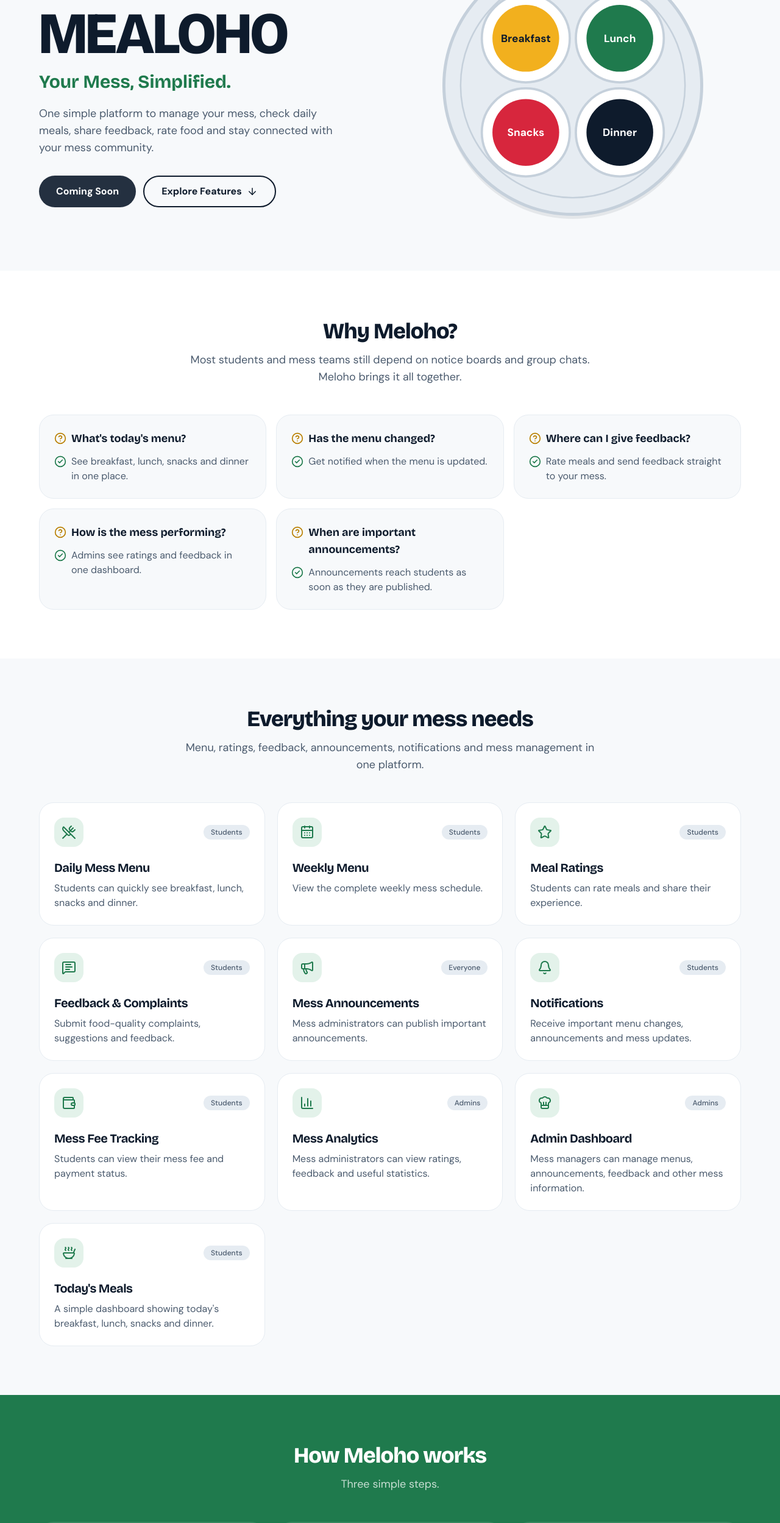
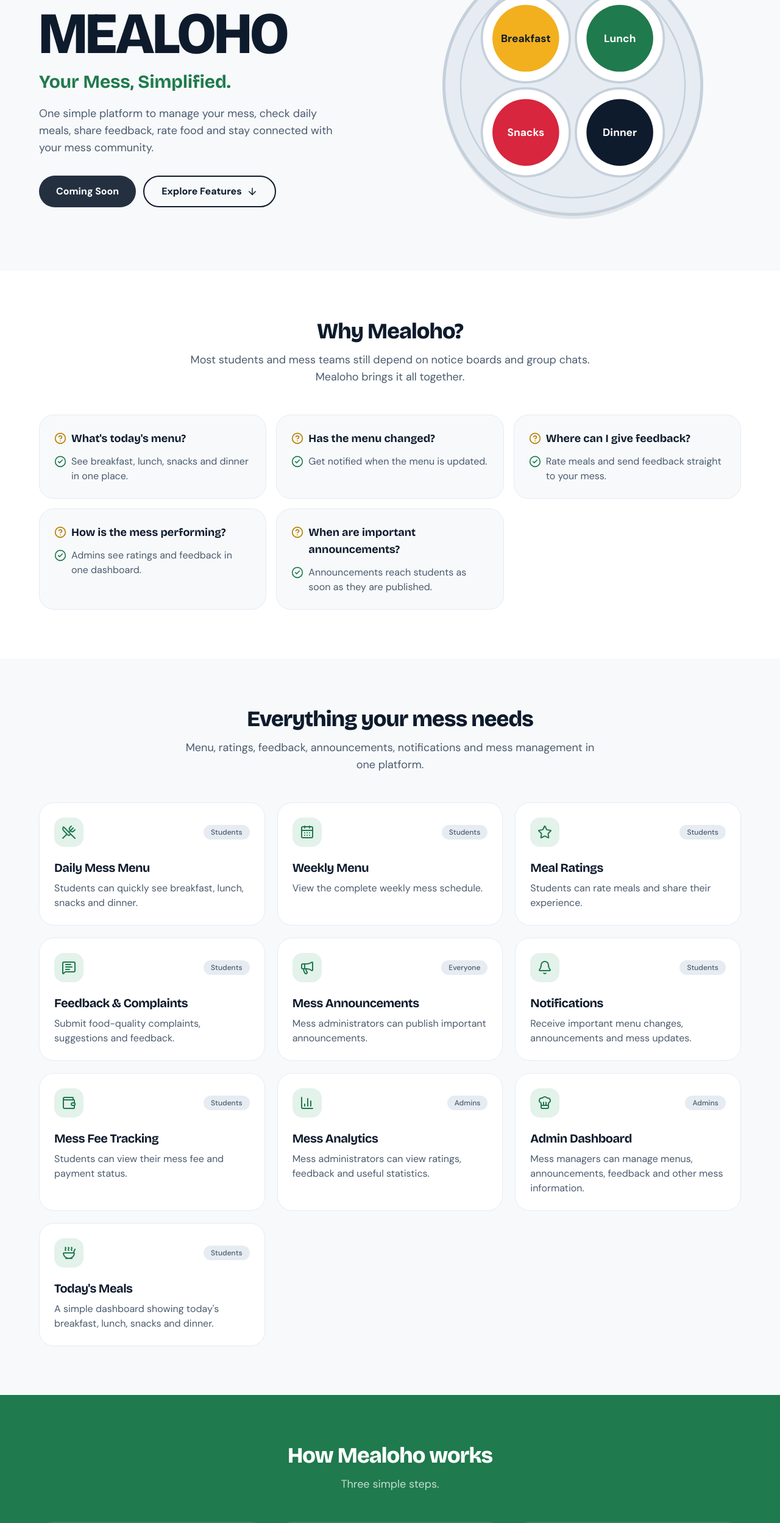
Before and after one commit to amritesh-0/Mealoho.in, a React (Vite) app: page / in a window 1280 px wide. Shown: the part 234-2732 px from the top of the page at 61% size. Built offline with nearby package versions, Linux system fonts and the light colour scheme.

Commit message:
Update Home.tsx

```diff
--- a/src/pages/Home.tsx
+++ b/src/pages/Home.tsx
@@ -24,7 +24,7 @@ export default function Home() {
       <Hero />
       <section className="bg-white px-6 py-20">
         <div className="mx-auto max-w-6xl">
-          <SectionHeading title="Why Meloho?" subtitle="Most students and mess teams still depend on notice boards and group chats. Meloho brings it all together." />
+          <SectionHeading title="Why Mealoho?" subtitle="Most students and mess teams still depend on notice boards and group chats. Mealoho brings it all together." />
           <ul className="mt-12 grid gap-4 md:grid-cols-2 lg:grid-cols-3">
             {PROBLEMS.map((p) => (
               <li key={p.q} className="rounded-3xl border border-steel bg-paper p-6">
@@ -45,7 +45,7 @@ export default function Home() {
       </section>
       <section className="bg-leaf px-6 py-20 text-white" aria-labelledby="how">
         <div className="mx-auto max-w-6xl">
-          <div id="how"><SectionHeading title="How Meloho works" light subtitle="Three simple steps." /></div>
+          <div id="how"><SectionHeading title="How Mealoho works" light subtitle="Three simple steps." /></div>
           <ol className="mt-12 grid gap-5 md:grid-cols-3">
             {STEPS.map((s) => (
               <li key={s.n} className="rounded-3xl bg-white/10 p-7">
```
